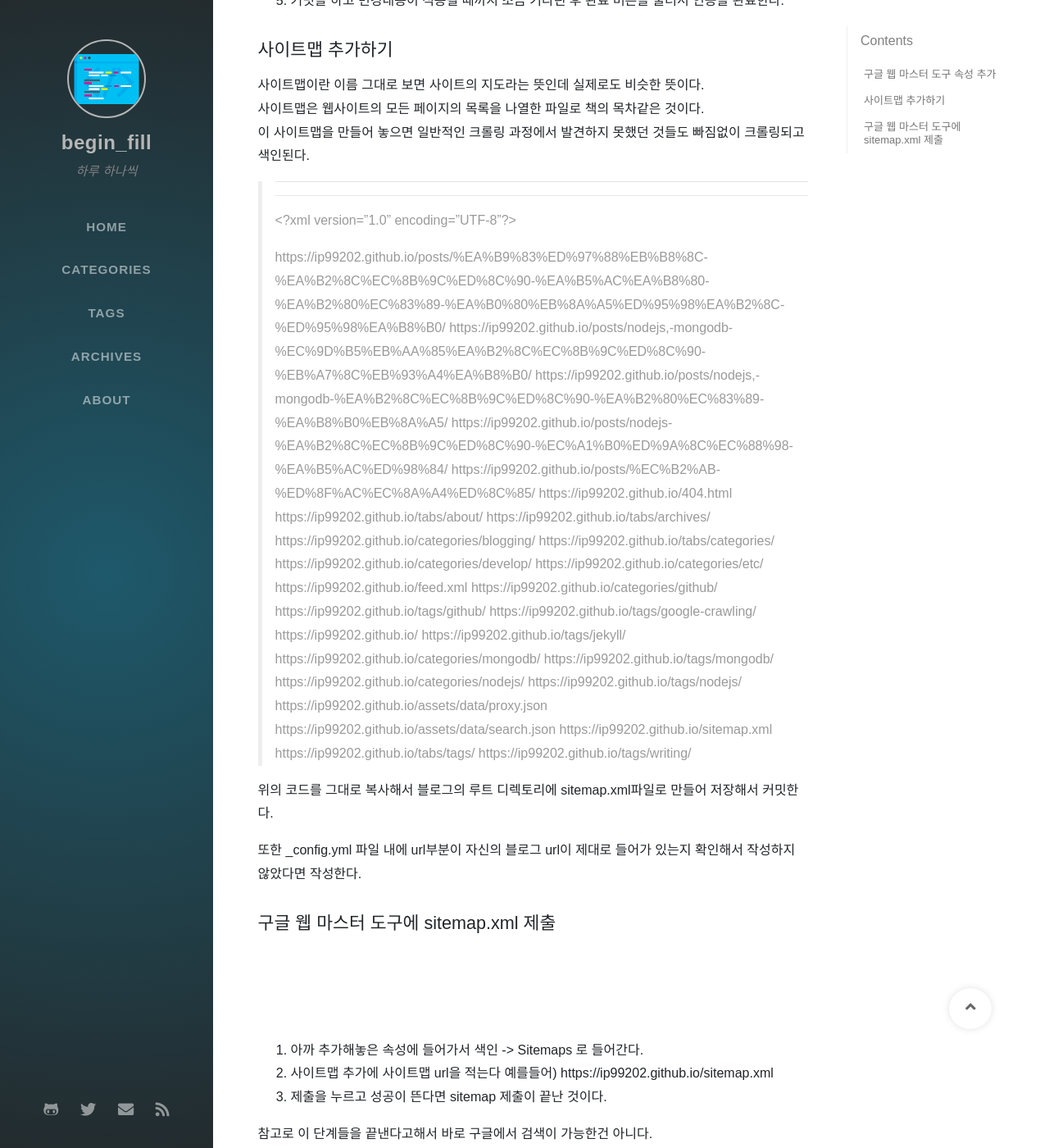
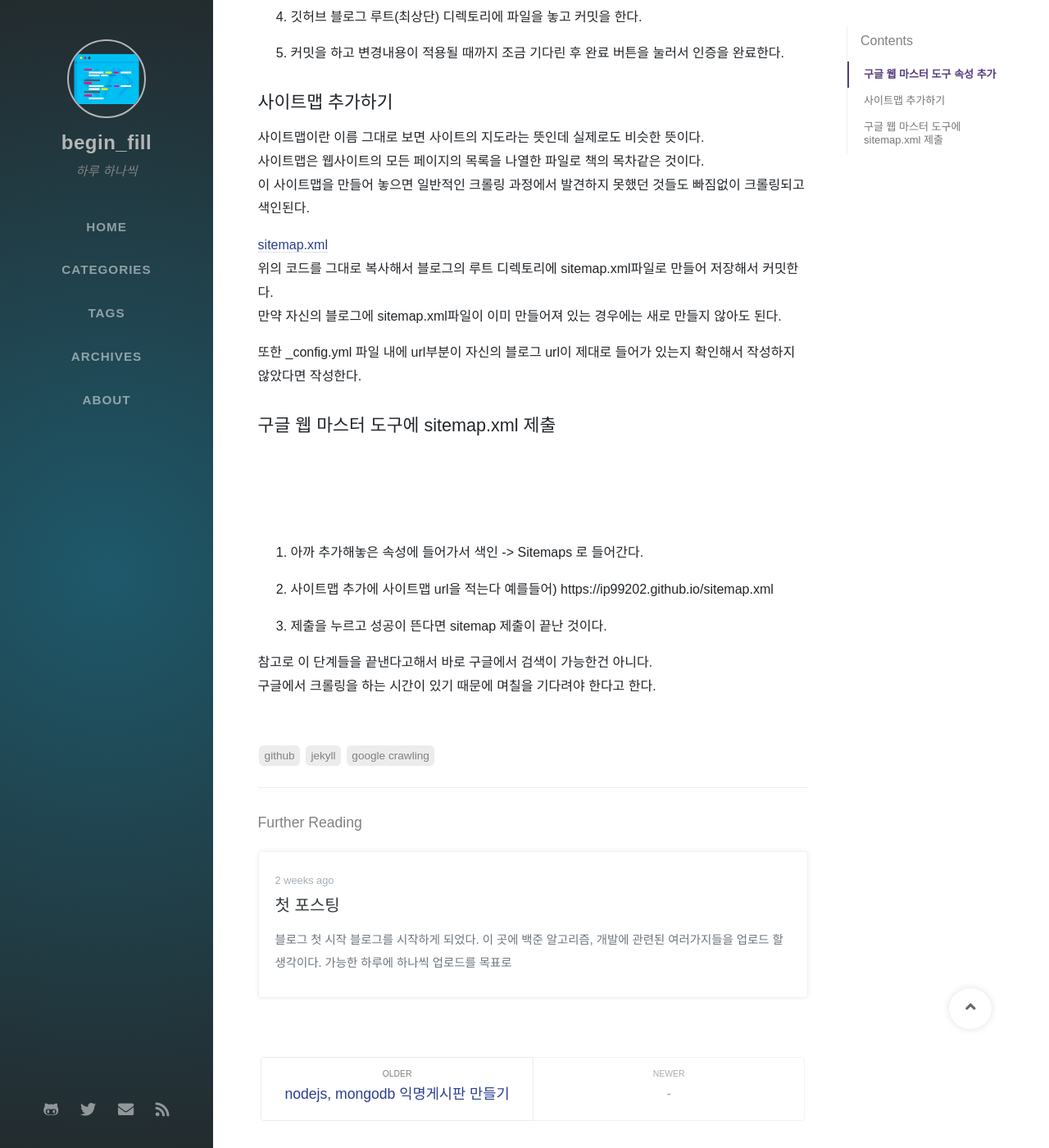
Before and after one commit to ip99202/ip99202.github.io, a Jekyll site: the page built from _posts/2020-02-15-깃허브-게시판-구글-검색-가능하게-하기.md, in a window 1280 px wide and 1400 px high, scrolled down 743 px. Shown: the whole window at 82% size. Built offline with Jekyll 4.4.1, drawn with Linux system fonts in a browser that asks for light colours; nearby versions of some CDN libraries; some web fonts are replaced; comment, search, counter and statistics services are not loaded.

Commit message:
Fix post

```diff
--- a/_posts/2020-02-15-깃허브-게시판-구글-검색-가능하게-하기.md
+++ b/_posts/2020-02-15-깃허브-게시판-구글-검색-가능하게-하기.md
@@ -16,9 +16,13 @@ jekyll 블로그는 기본적으로 구글에 검색이 안된다.
 
 ## 구글 웹 마스터 도구 속성 추가
 1. [구글 웹 마스터 도구](https://www.google.com/webmasters/tools/home?hl=ko)에 들어간다.
+
 2. ![속성선택](/assets/img/postImg/g1.JPG )  URL접두어 부분에 깃허브 블로그 주소를 적고 계속을 누른다.
+
 3. ![소유권확인](/assets/img/postImg/g2.JPG )  html파일을 다운받는다.
+
 4. 깃허브 블로그 루트(최상단) 디렉토리에 파일을 놓고 커밋을 한다.
+
 5. 커밋을 하고 변경내용이 적용될 때까지 조금 기다린 후 완료 버튼을 눌러서 인증을 완료한다.
 
 
@@ -27,29 +31,9 @@ jekyll 블로그는 기본적으로 구글에 검색이 안된다.
 사이트맵은 웹사이트의 모든 페이지의 목록을 나열한 파일로 책의 목차같은 것이다.
 이 사이트맵을 만들어 놓으면 일반적인 크롤링 과정에서 발견하지 못했던 것들도 빠짐없이 크롤링되고 색인된다.
 
-
->---
->---
-><?xml version="1.0" encoding="UTF-8"?>
-><urlset xmlns="http://www.sitemaps.org/schemas/sitemap/0.9">
->    {% for post in site.posts %}
->    <url>
->        <loc>{{ site.url }}{{ post.url | remove: 'index.html' }}</loc>
->    </url>
->    {% endfor %}
->
->    {% for page in site.pages %}
->    {% if page.layout != nil %}
->    {% if page.layout != 'feed' %}
->    <url>
->        <loc>{{ site.url }}{{ page.url | remove: 'index.html' }}</loc>
->    </url>
->    {% endif %}
->    {% endif %}
->    {% endfor %}
-></urlset>
-
+[sitemap.xml](https://github.com/ip99202/ip99202.github.io/blob/master/sitemap.xml)
 위의 코드를 그대로 복사해서 블로그의 루트 디렉토리에 sitemap.xml파일로 만들어 저장해서 커밋한다.
+만약 자신의 블로그에 sitemap.xml파일이 이미 만들어져 있는 경우에는 새로 만들지 않아도 된다.
 
 또한 _config.yml 파일 내에 url부분이 자신의 블로그 url이 제대로 들어가 있는지 확인해서 작성하지 않았다면 작성한다.
 
@@ -57,7 +41,9 @@ jekyll 블로그는 기본적으로 구글에 검색이 안된다.
 ## 구글 웹 마스터 도구에 sitemap.xml 제출
 ![사이트맵제출](/assets/img/postImg/g3.JPG )
 1. 아까 추가해놓은 속성에 들어가서 색인 -> Sitemaps 로 들어간다.
+
 2. 사이트맵 추가에 사이트맵 url을 적는다 예를들어) https://ip99202.github.io/sitemap.xml
+
 3. 제출을 누르고 성공이 뜬다면 sitemap 제출이 끝난 것이다.
 
 참고로 이 단계들을 끝낸다고해서 바로 구글에서 검색이 가능한건 아니다.
```
